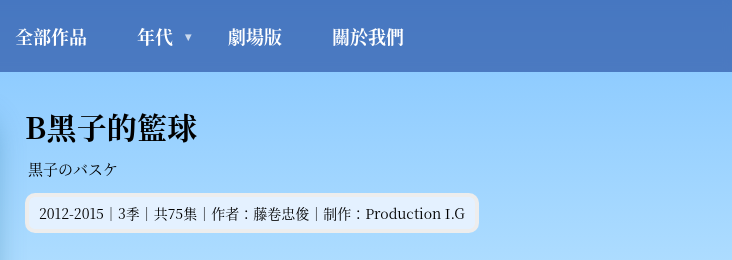
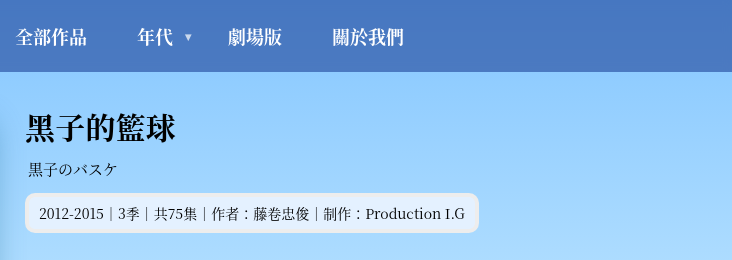
Before and after one commit to b11106052/IS-B1, a plain HTML site: page 3.13黑子.html in a window 1280 px wide. Shown: the top 260 px of the page, 548-1280 px from the left. Drawn offline with Linux system fonts and the light colour scheme.

Commit message:
Update 3.13黑子.html

```diff
--- a/3.13黑子.html
+++ b/3.13黑子.html
@@ -25,7 +25,7 @@
     <section class="title-wrap">
       <!-- 標題 + 評分徽章 -->
       <div class="title-row">
-        <h1>B黑子的籃球</h1>
+        <h1>黑子的籃球</h1>
       </div>
       <div class="jp">黒子のバスケ</div>
       <div class="meta-line">
```
